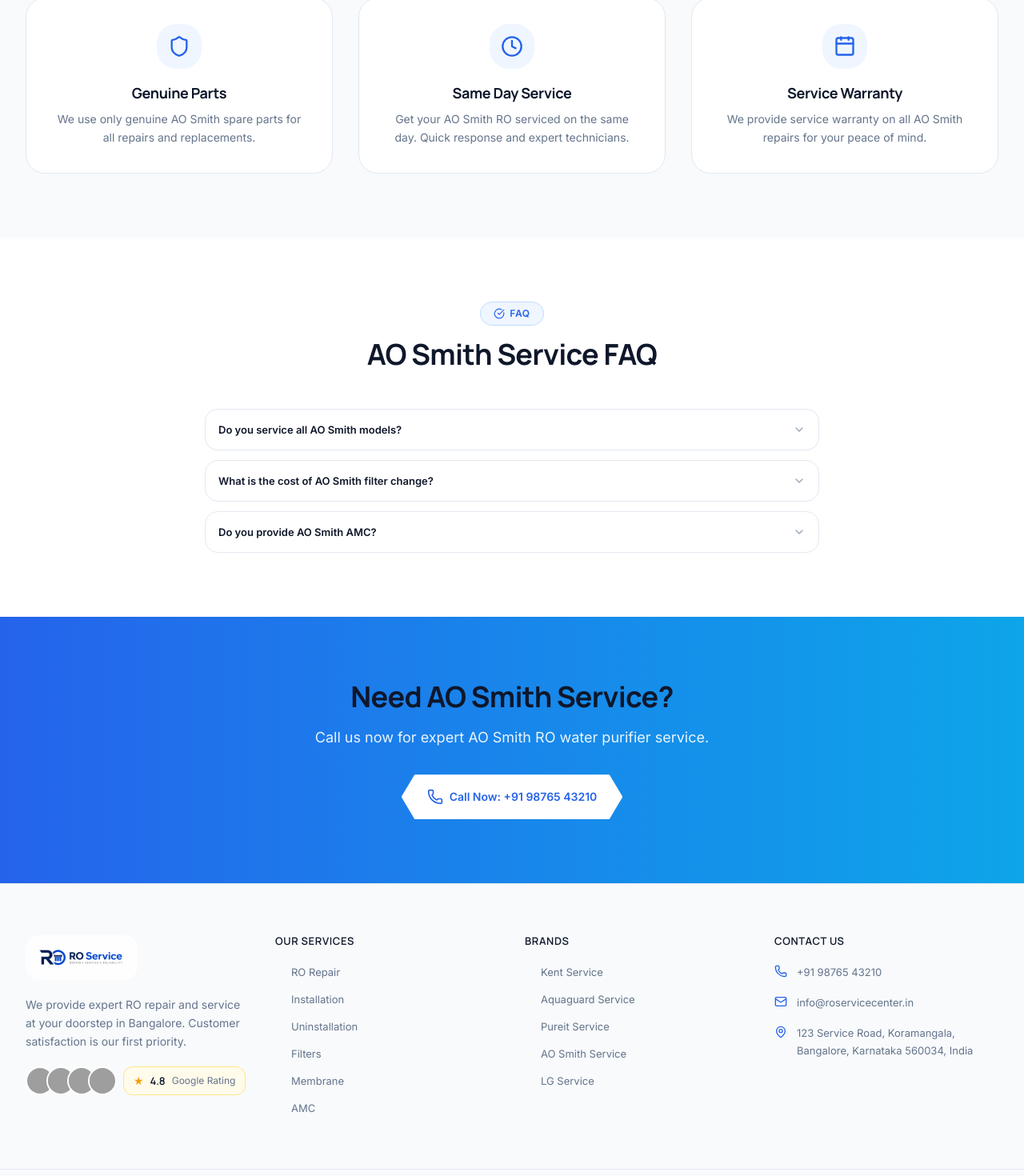
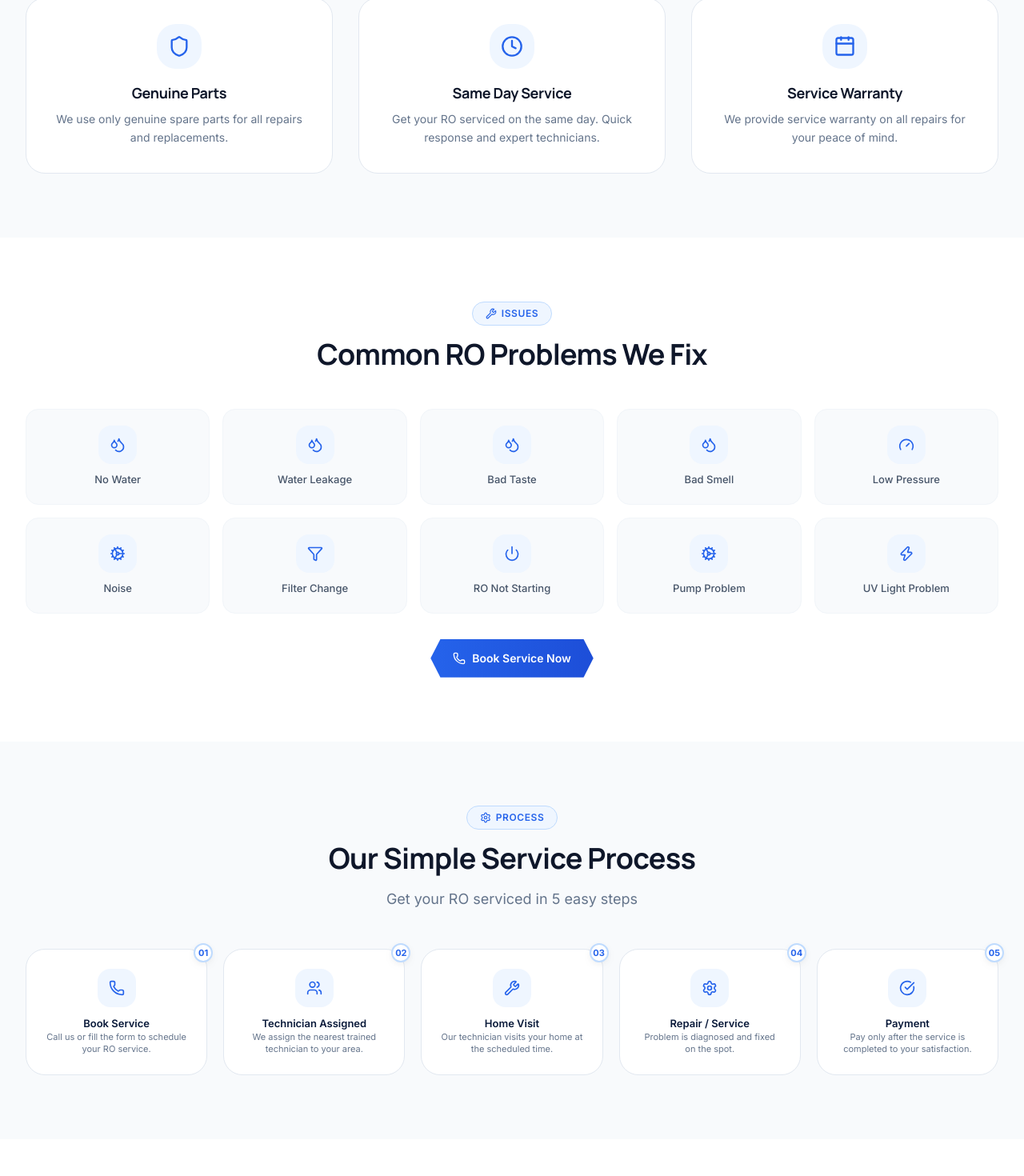
Before and after one commit to hoteldemo88-a11y/OG-Service, a React (Vite) app: page /brands/ao-smith in a window 1280 px wide. Shown: the part 1088-2558 px from the top of the page at 80% size. Built offline with nearby package versions, Linux system fonts and the light colour scheme; grey boxes are pictures that could not be loaded.

Commit message:
increase performance

```diff
--- a/src/pages/BrandDetail.jsx
+++ b/src/pages/BrandDetail.jsx
@@ -1,11 +1,11 @@
 import { useParams, Link } from 'react-router-dom';
-import { Phone, ArrowRight, Shield, Wrench, Calendar, Clock, CheckCircle } from 'lucide-react';
+import { Phone, ArrowRight, Shield, Wrench, Calendar, Clock, CheckCircle, Droplets, Gauge, Cog, Zap, Power, Filter, Settings, Star, Users } from 'lucide-react';
 import SEO from '@/components/common/SEO';
 import Container from '@/components/common/Container';
 import SectionHeading from '@/components/common/SectionHeading';
 import FAQAccordion from '@/components/common/FAQAccordion';
 import BrandLogos from '@/components/icons/BrandLogos';
-import { BRANDS, SITE } from '@/constants';
+import { BRANDS, SITE, TESTIMONIALS } from '@/constants';
 
 const brandFaqs = {
   kent: [
@@ -147,9 +147,9 @@
         <Container>
           <div className="grid sm:grid-cols-2 md:grid-cols-3 gap-4 sm:gap-6 lg:gap-8">
             {[
-              { icon: Shield, title: 'Genuine Parts', description: `We use only genuine ${brand.name} spare parts for all repairs and replacements.` },
-              { icon: Clock, title: 'Same Day Service', description: `Get your ${brand.name} RO serviced on the same day. Quick response and expert technicians.` },
-              { icon: Calendar, title: 'Service Warranty', description: `We provide service warranty on all ${brand.name} repairs for your peace of mind.` },
+              { icon: Shield, title: 'Genuine Parts', description: `We use only genuine spare parts for all repairs and replacements.` },
+              { icon: Clock, title: 'Same Day Service', description: 'Get your RO serviced on the same day. Quick response and expert technicians.' },
+              { icon: Calendar, title: 'Service Warranty', description: 'We provide service warranty on all repairs for your peace of mind.' },
             ].map((item) => {
               const Icon = item.icon;
               return (
@@ -160,6 +160,93 @@
                 </div>
               );
             })}
+          </div>
+        </Container>
+      </section>
+
+      {/* Common Problems */}
+      <section className="py-12 sm:py-20 bg-white">
+        <Container>
+          <SectionHeading badge="Issues" title="Common RO Problems We Fix" icon={Wrench} />
+          <div className="grid grid-cols-2 sm:grid-cols-3 lg:grid-cols-5 gap-3 sm:gap-4">
+            {[
+              { icon: Droplets, label: 'No Water' },
+              { icon: Droplets, label: 'Water Leakage' },
+              { icon: Droplets, label: 'Bad Taste' },
+              { icon: Droplets, label: 'Bad Smell' },
+              { icon: Gauge, label: 'Low Pressure' },
+              { icon: Cog, label: 'Noise' },
+              { icon: Filter, label: 'Filter Change' },
+              { icon: Power, label: 'RO Not Starting' },
+              { icon: Cog, label: 'Pump Problem' },
+              { icon: Zap, label: 'UV Light Problem' },
+            ].map((p) => {
+              const Icon = p.icon;
+              return (
+                <div key={p.label} className="flex flex-col items-center gap-2 p-4 sm:p-5 rounded-xl border border-[#f1f5f9] bg-[#f8fafc] hover:border-[#bfdbfe] hover:shadow-md transition-all">
+                  <div className="w-10 h-10 sm:w-12 sm:h-12 rounded-xl bg-[#eff6ff] flex items-center justify-center"><Icon className="w-5 h-5 text-[#2563eb]" /></div>
+                  <span className="text-[12px] sm:text-[13px] text-[#475569] font-medium text-center">{p.label}</span>
+                </div>
+              );
+            })}
+          </div>
+          <div className="text-center mt-8">
+            <a href={`tel:${SITE.phoneRaw}`} className="inline-flex items-center gap-2 bg-gradient-to-r from-[#2563eb] to-[#1d4ed8] text-white font-semibold btn-ribbon px-6 sm:px-7 py-2.5 sm:py-3 text-[13px] sm:text-[14px] transition-all shadow-md shadow-blue-500/20 hover:shadow-lg hover:shadow-blue-500/30 hover:scale-[1.02] active:scale-[0.98]">
+              <Phone className="w-4 h-4" />Book Service Now
+            </a>
+          </div>
+        </Container>
+      </section>
+
+      {/* How It Works */}
+      <section className="py-12 sm:py-20 bg-[#f8fafc]">
+        <Container>
+          <SectionHeading badge="Process" title="Our Simple Service Process" subtitle="Get your RO serviced in 5 easy steps" icon={Settings} />
+          <div className="grid grid-cols-2 sm:grid-cols-3 lg:grid-cols-5 gap-4 sm:gap-5">
+            {[
+              { icon: Phone, num: '01', title: 'Book Service', desc: 'Call us or fill the form to schedule your RO service.' },
+              { icon: Users, num: '02', title: 'Technician Assigned', desc: 'We assign the nearest trained technician to your area.' },
+              { icon: Wrench, num: '03', title: 'Home Visit', desc: 'Our technician visits your home at the scheduled time.' },
+              { icon: Settings, num: '04', title: 'Repair / Service', desc: 'Problem is diagnosed and fixed on the spot.' },
+              { icon: CheckCircle, num: '05', title: 'Payment', desc: 'Pay only after the service is completed to your satisfaction.' },
+            ].map((s) => {
+              const Icon = s.icon;
+              return (
+                <div key={s.num} className="relative bg-white p-4 sm:p-5 lg:p-6 rounded-xl sm:rounded-2xl border border-[#e2e8f0] text-center hover:shadow-lg hover:border-[#bfdbfe] transition-all">
+                  <span className="absolute -top-1 -right-1 sm:-top-2 sm:-right-2 w-4 h-4 sm:w-6 sm:h-6 bg-white rounded-full border-2 border-[#bfdbfe] flex items-center justify-center text-[8px] sm:text-[11px] font-bold text-[#2563eb] shadow-soft">{s.num}</span>
+                  <div className="w-10 h-10 sm:w-12 sm:h-12 rounded-xl bg-[#eff6ff] flex items-center justify-center mx-auto mb-3"><Icon className="w-5 h-5 text-[#2563eb]" /></div>
+                  <p className="font-semibold text-[#0a1a3a] text-[12px] sm:text-[13px] mb-0.5 leading-tight">{s.title}</p>
+                  <p className="text-[#64748b] text-[10px] sm:text-[11px] leading-snug">{s.desc}</p>
+                </div>
+              );
+            })}
+          </div>
+        </Container>
+      </section>
+
+      {/* Testimonials */}
+      <section className="py-12 sm:py-20 bg-white">
+        <Container>
+          <SectionHeading badge="Reviews" title="What Our Customers Say" subtitle="Trusted by thousands of happy customers in Bangalore" icon={Star} />
+          <div className="grid sm:grid-cols-2 lg:grid-cols-4 gap-4 sm:gap-5">
+            {TESTIMONIALS.map((review) => (
+              <div key={review.id} className="bg-white p-4 sm:p-5 rounded-xl sm:rounded-2xl border border-[#e2e8f0] hover:shadow-lg hover:border-[#bfdbfe] transition-all">
+                <div className="flex items-center gap-0.5 mb-3">
+                  {[...Array(review.rating)].map((_, i) => (
+                    <Star key={i} className="w-3.5 h-3.5 fill-[#f59e0b] text-[#f59e0b]" />
+                  ))}
+                </div>
+                <p className="text-[#475569] text-[12px] sm:text-[13px] leading-[1.6] mb-4 font-medium">"{review.text}"</p>
+                <div className="flex items-center gap-3">
+                  <div className="w-9 h-9 rounded-full bg-[#eff6ff] border border-[#bfdbfe] flex items-center justify-center text-[13px] font-bold text-[#2563eb] shrink-0">{review.name.charAt(0)}</div>
+                  <div className="min-w-0">
+                    <p className="font-bold text-[#0f172a] text-[11px] sm:text-[13px] truncate">{review.name}</p>
+                    <p className="text-[9px] sm:text-[11px] text-[#64748b] truncate">{review.location}</p>
+                  </div>
+                  <span className="ml-auto text-[9px] sm:text-[11px] font-semibold text-[#2563eb] bg-[#eff6ff] px-2 py-1 rounded-full whitespace-nowrap">{review.service}</span>
+                </div>
+              </div>
+            ))}
           </div>
         </Container>
       </section>
@@ -180,8 +267,8 @@
       <section className="py-12 sm:py-20 bg-gradient-to-r from-[#2563eb] to-[#0ea5e9] text-white">
         <Container>
           <div className="max-w-3xl mx-auto text-center">
-            <h2 className="text-xl sm:text-3xl lg:text-4xl font-bold mb-3 sm:mb-4">Need {brand.name} Service?</h2>
-            <p className="text-white/90 text-[14px] sm:text-lg mb-6 sm:mb-8 leading-relaxed">Call us now for expert {brand.name} RO water purifier service.</p>
+            <h2 className="text-xl sm:text-3xl lg:text-4xl font-bold mb-3 sm:mb-4">Need RO Service?</h2>
+            <p className="text-white/90 text-[14px] sm:text-lg mb-6 sm:mb-8 leading-relaxed">Call us now for expert RO water purifier service in Bangalore.</p>
             <a href={`tel:${SITE.phoneRaw}`} className="inline-flex items-center justify-center gap-2 px-6 sm:px-8 py-3.5 sm:py-4 bg-white text-[#2563eb] font-semibold btn-ribbon hover:bg-white/90 transition-all shadow-lg text-[14px]">
               <Phone className="w-4 h-4 sm:w-5 sm:h-5" />Call Now: {SITE.phoneFormatted}
             </a>
```
